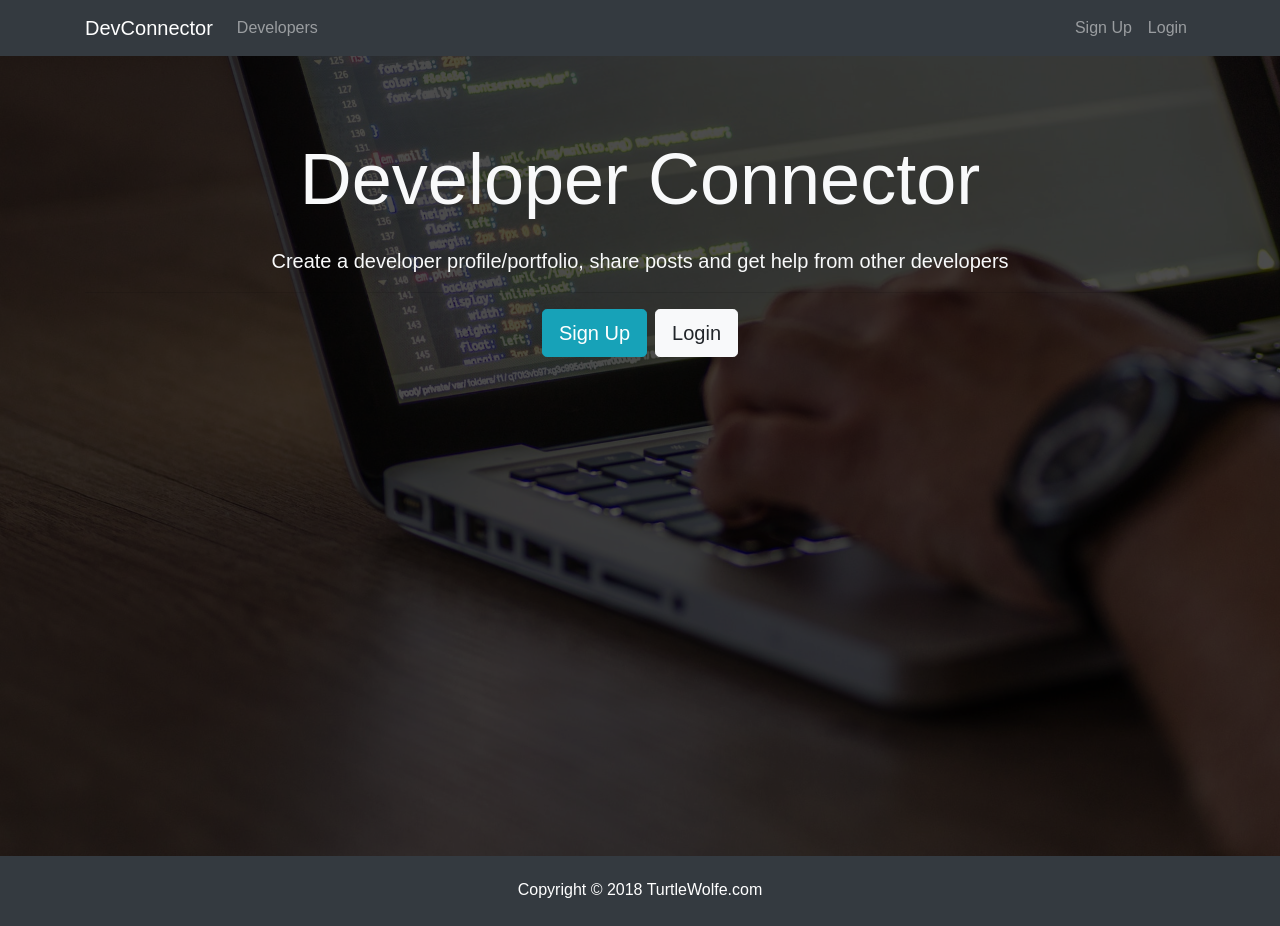
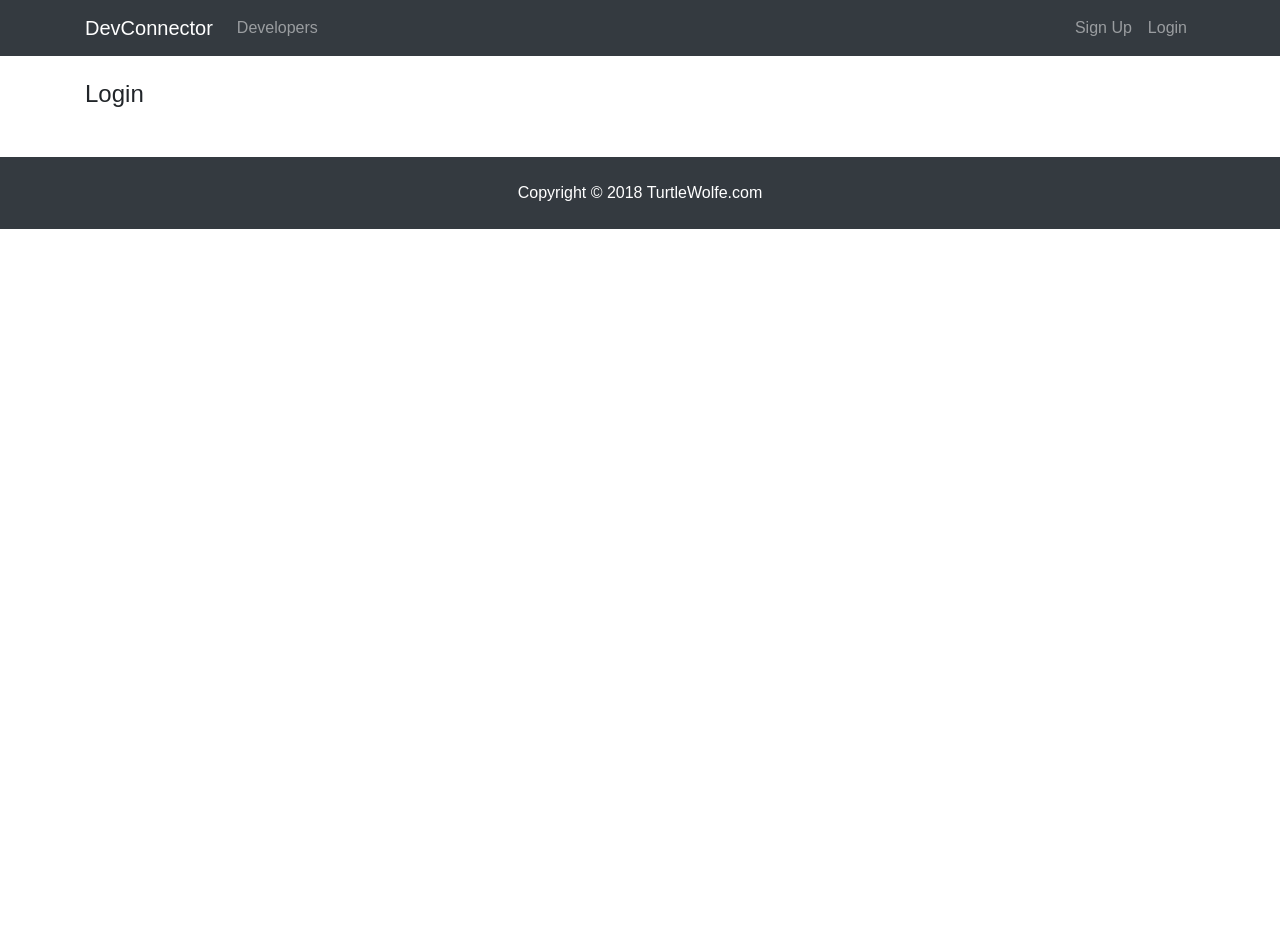
Before and after one commit to TurtleWolf/mernTraversyTutorial, a React (Create React App) app in the folder client/: page /login in a window 1280 px wide. After the commit the page ends 800 px from the top, so only its background shows below. Built offline with nearby package versions, Linux system fonts and the light colour scheme.

Commit message:
S7, L33 Login & Register Components, Router set up

```diff
--- a/client/package.json
+++ b/client/package.json
@@ -2,10 +2,10 @@
   "name": "client",
   "version": "0.1.0",
   "private": true,
-
   "dependencies": {
     "react": "^16.3.2",
     "react-dom": "^16.3.2",
+    "react-router-dom": "^4.2.2",
     "react-scripts": "1.1.4"
   },
   "scripts": {
--- a/client/src/App.js
+++ b/client/src/App.js
@@ -1,18 +1,27 @@
 import React, { Component } from "react";
-import logo from "./logo.svg";
+//import logo from "./logo.svg";
+import { BrowserRouter as Router, Route } from "react-router-dom";
 import Navbar from "./components/layout/Navbar";
 import Footer from "./components/layout/Footer";
 import Landing from "./components/layout/Landing";
+import Register from "./components/auth/Register";
+import Login from "./components/auth/Login";
 import "./App.css";
 
 class App extends Component {
   render() {
     return (
-      <div className="App">
-        <Navbar />
-        <Landing />
-        <Footer />
-      </div>
+      <Router>
+        <div className="App">
+          <Navbar />
+          <Route exact path="/" component={Landing} />
+          <div className="container">
+            <Route exact path="/register" component={Register} />
+            <Route exact path="/login" component={Login} />
+          </div>
+          <Footer />
+        </div>
+      </Router>
     );
   }
 }
--- /dev/null
+++ b/client/src/components/auth/Login.js
@@ -0,0 +1,13 @@
+import React, { Component } from "react";
+
+class Login extends Component {
+  render() {
+    return (
+      <div>
+        <h4>Login</h4>
+      </div>
+    );
+  }
+}
+
+export default Login;
--- /dev/null
+++ b/client/src/components/auth/Register.js
@@ -0,0 +1,13 @@
+import React, { Component } from "react";
+
+class Register extends Component {
+  render() {
+    return (
+      <div>
+        <h4>Register</h4>
+      </div>
+    );
+  }
+}
+
+export default Register;
--- a/client/src/components/layout/Landing.js
+++ b/client/src/components/layout/Landing.js
@@ -1,5 +1,5 @@
 import React, { Component } from "react";
-
+import { Link } from "react-router-dom";
 class Landing extends Component {
   render() {
     return (
@@ -15,12 +15,12 @@
                   from other developers
                 </p>
                 <hr />
-                <a href="register.html" className="btn btn-lg btn-info mr-2">
+                <Link to="/register" className="btn btn-lg btn-info mr-2">
                   Sign Up
-                </a>
-                <a href="login.html" className="btn btn-lg btn-light">
+                </Link>
+                <Link to="/login" className="btn btn-lg btn-light">
                   Login
-                </a>
+                </Link>
               </div>
             </div>
           </div>
--- a/client/src/components/layout/Navbar.js
+++ b/client/src/components/layout/Navbar.js
@@ -1,13 +1,14 @@
 import React, { Component } from "react";
+import { Link } from "react-router-dom";
 
 class Navbar extends Component {
   render() {
     return (
       <nav className="navbar navbar-expand-sm navbar-dark bg-dark mb-4">
         <div className="container">
-          <a className="navbar-brand" href="landing.html">
+          <Link className="navbar-brand" to="/">
             DevConnector
-          </a>
+          </Link>
           <button
             className="navbar-toggler"
             type="button"
@@ -20,23 +21,23 @@
           <div className="collapse navbar-collapse" id="mobile-nav">
             <ul className="navbar-nav mr-auto">
               <li className="nav-item">
-                <a className="nav-link" href="profiles.html">
+                <Link className="nav-link" to="/profiles">
                   {" "}
                   Developers
-                </a>
+                </Link>
               </li>
             </ul>
 
             <ul className="navbar-nav ml-auto">
               <li className="nav-item">
-                <a className="nav-link" href="register.html">
+                <Link className="nav-link" to="/register">
                   Sign Up
-                </a>
+                </Link>
               </li>
               <li className="nav-item">
-                <a className="nav-link" href="login.html">
+                <Link className="nav-link" to="/login">
                   Login
-                </a>
+                </Link>
               </li>
             </ul>
           </div>
```
